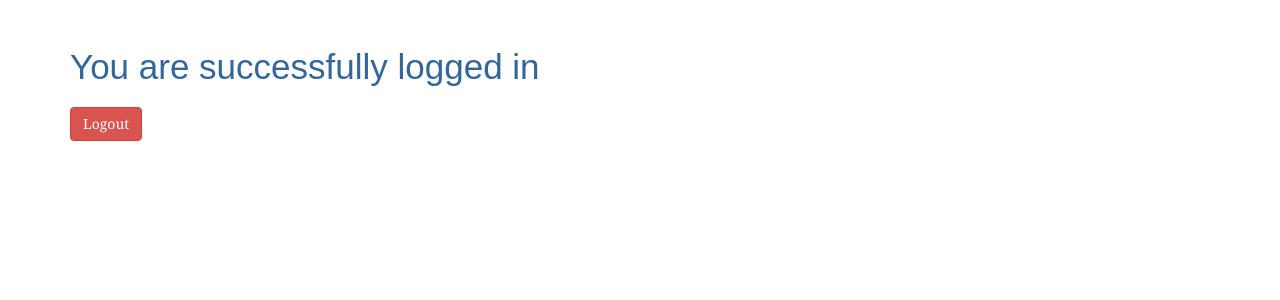
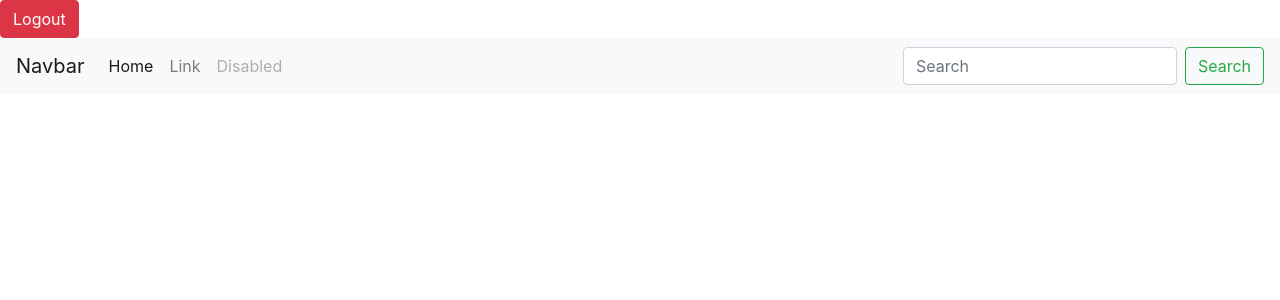
Before and after one commit to GeorgeAnghel114/tasks-app, an Angular app in the folder tasks-ng/: page /home in a window 1280 px wide. Shown: the top 300 px of the page. Built offline with nearby package versions, Linux system fonts and the light colour scheme; sample sign-in values are in the browser's storage.

Commit message:
home page navbar

```diff
--- a/tasks-ng/angular.json
+++ b/tasks-ng/angular.json
@@ -27,7 +27,8 @@
             "styles": [
               "src/styles.css"
             ],
-            "scripts": []
+            "scripts": [
+            ]
           },
           "configurations": {
             "production": {
--- a/tasks-ng/package.json
+++ b/tasks-ng/package.json
@@ -19,6 +19,7 @@
     "@angular/platform-browser-dynamic": "^15.2.0",
     "@angular/router": "^15.2.0",
     "@auth0/angular-jwt": "^5.1.2",
+    "bootstrap": "^5.2.3",
     "rxjs": "~7.8.0",
     "tslib": "^2.3.0",
     "zone.js": "~0.12.0"
--- a/tasks-ng/src/app/home/home.component.html
+++ b/tasks-ng/src/app/home/home.component.html
@@ -1,4 +1,35 @@
-<div class="container">
-  <h1>You are successfully logged in</h1>
+<!--<div class="container">-->
+<!--  <h1>You are successfully logged in</h1>-->
+<!--<div>-->
+<!--  <h1>test</h1>-->
+<div>
   <button (click)="logout()" class="btn btn-danger">Logout</button>
+
 </div>
+
+<!--</div>-->
+
+<nav class="navbar navbar-expand-lg navbar-light bg-light">
+  <a class="navbar-brand" href="#">Navbar</a>
+  <button class="navbar-toggler" type="button" data-toggle="collapse" data-target="#navbarTogglerDemo02" aria-controls="navbarTogglerDemo02" aria-expanded="false" aria-label="Toggle navigation">
+    <span class="navbar-toggler-icon"></span>
+  </button>
+
+  <div class="collapse navbar-collapse" id="navbarTogglerDemo02">
+    <ul class="navbar-nav mr-auto mt-2 mt-lg-0">
+      <li class="nav-item active">
+        <a class="nav-link" href="#">Home <span class="sr-only">(current)</span></a>
+      </li>
+      <li class="nav-item">
+        <a class="nav-link" href="#">Link</a>
+      </li>
+      <li class="nav-item">
+        <a class="nav-link disabled" href="#">Disabled</a>
+      </li>
+    </ul>
+    <form class="form-inline my-2 my-lg-0">
+      <input class="form-control mr-sm-2" type="search" placeholder="Search">
+      <button class="btn btn-outline-success my-2 my-sm-0" type="submit">Search</button>
+    </form>
+  </div>
+</nav>
--- a/tasks-ng/src/app/home/home.component.ts
+++ b/tasks-ng/src/app/home/home.component.ts
@@ -19,4 +19,5 @@ export class HomeComponent implements OnInit {
     this.authenticationService.logout();
     this.router.navigate(['']);
   }
+
 }
--- a/tasks-ng/src/index.html
+++ b/tasks-ng/src/index.html
@@ -6,6 +6,10 @@
   <base href="/">
   <meta name="viewport" content="width=device-width, initial-scale=1">
   <link rel="icon" type="image/x-icon" href="favicon.ico">
+  <link rel="stylesheet" href="https://cdn.jsdelivr.net/npm/bootstrap@4.0.0/dist/css/bootstrap.min.css" integrity="sha384-Gn5384xqQ1aoWXA+058RXPxPg6fy4IWvTNh0E263XmFcJlSAwiGgFAW/dAiS6JXm" crossorigin="anonymous">
+  <script src="https://code.jquery.com/jquery-3.2.1.slim.min.js" integrity="sha384-KJ3o2DKtIkvYIK3UENzmM7KCkRr/rE9/Qpg6aAZGJwFDMVNA/GpGFF93hXpG5KkN" crossorigin="anonymous"></script>
+  <script src="https://cdn.jsdelivr.net/npm/popper.js@1.12.9/dist/umd/popper.min.js" integrity="sha384-ApNbgh9B+Y1QKtv3Rn7W3mgPxhU9K/ScQsAP7hUibX39j7fakFPskvXusvfa0b4Q" crossorigin="anonymous"></script>
+  <script src="https://cdn.jsdelivr.net/npm/bootstrap@4.0.0/dist/js/bootstrap.min.js" integrity="sha384-JZR6Spejh4U02d8jOt6vLEHfe/JQGiRRSQQxSfFWpi1MquVdAyjUar5+76PVCmYl" crossorigin="anonymous"></script>
 </head>
 <body>
   <app-root></app-root>
--- a/tasks-ng/src/styles.css
+++ b/tasks-ng/src/styles.css
@@ -2,54 +2,54 @@
 /* You can add global styles to this file, and also import other style files */
 /* Application-wide Styles */
 
-@import url('https://unpkg.com/bootstrap@3.3.7/dist/css/bootstrap.min.css');
+/*@import url('https://unpkg.com/bootstrap@3.3.7/dist/css/bootstrap.min.css');*/
 
-h1 {
-  color: #369;
-  font-family: Arial, Helvetica, sans-serif;
-  font-size: 250%;
-}
+/*h1 {*/
+/*  color: #369;*/
+/*  font-family: Arial, Helvetica, sans-serif;*/
+/*  font-size: 250%;*/
+/*}*/
 
-h2, h3 {
-  color: #444;
-  font-family: Arial, Helvetica, sans-serif;
-  font-weight: lighter;
-}
+/*h2, h3 {*/
+/*  color: #444;*/
+/*  font-family: Arial, Helvetica, sans-serif;*/
+/*  font-weight: lighter;*/
+/*}*/
 
-body {
-  margin: 2em;
-}
+/*body {*/
+/*  margin: 2em;*/
+/*}*/
 
-body, input[type="text"], button {
-  color: #333;
-  font-family: Cambria, Georgia, serif;
-}
+/*body, input[type="text"], button {*/
+/*  color: #333;*/
+/*  font-family: Cambria, Georgia, serif;*/
+/*}*/
 
-button {
-  background-color: #eee;
-  border: none;
-  border-radius: 4px;
-  cursor: pointer;
-  color: black;
-  font-size: 1.2rem;
-  padding: 1rem;
-  margin-right: 1rem;
-  margin-bottom: 1rem;
-  margin-top: 1rem;
-}
+/*button {*/
+/*  background-color: #eee;*/
+/*  border: none;*/
+/*  border-radius: 4px;*/
+/*  cursor: pointer;*/
+/*  color: black;*/
+/*  font-size: 1.2rem;*/
+/*  padding: 1rem;*/
+/*  margin-right: 1rem;*/
+/*  margin-bottom: 1rem;*/
+/*  margin-top: 1rem;*/
+/*}*/
 
-button:hover {
-  background-color: black;
-  color: white;
-}
+/*button:hover {*/
+/*  background-color: black;*/
+/*  color: white;*/
+/*}*/
 
-button:disabled {
-  background-color: #eee;
-  color: #aaa;
-  cursor: auto;
-}
+/*button:disabled {*/
+/*  background-color: #eee;*/
+/*  color: #aaa;*/
+/*  cursor: auto;*/
+/*}*/
 
-/* everywhere else */
-* {
-  font-family: Arial, Helvetica, sans-serif;
-}
+/*!* everywhere else *!*/
+/** {*/
+/*  font-family: Arial, Helvetica, sans-serif;*/
+/*}*/
```
Also changed, not shown: tasks-ng/src/app/login-form/login-form.component.html (+0 -16 lines), 1 other file (tests, documents, lock files or other folders).
